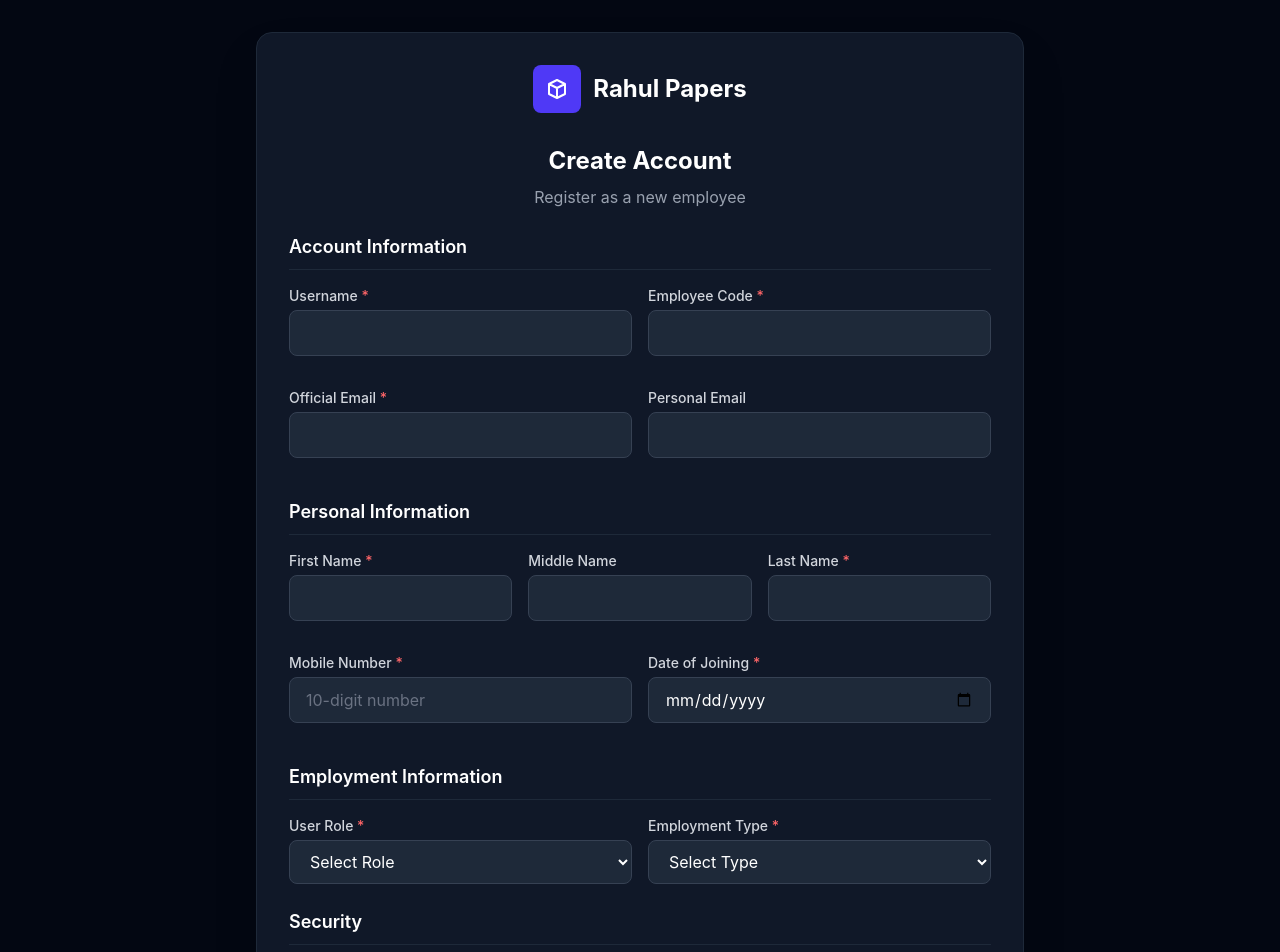
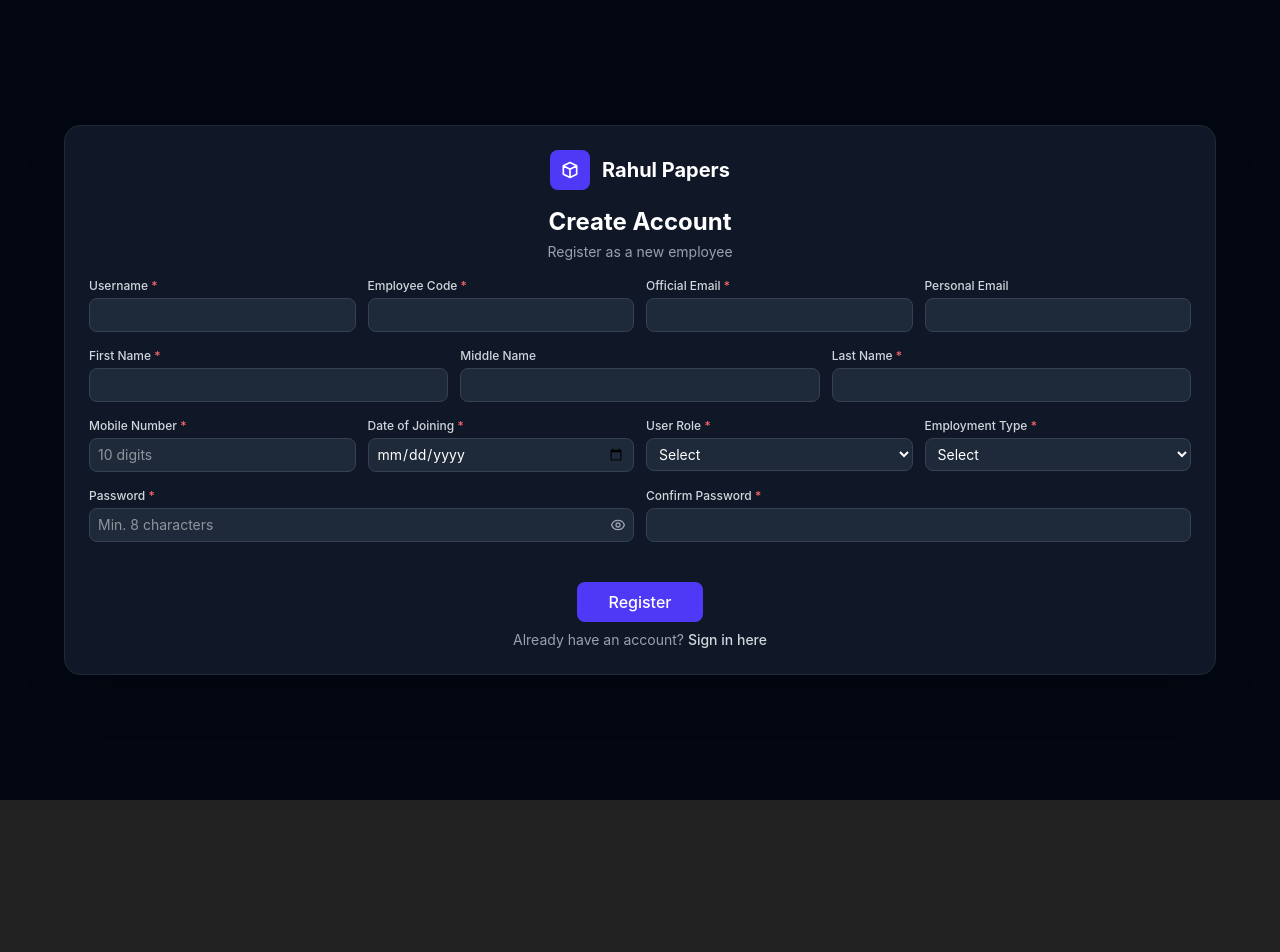
Before and after one commit to vanshh13/agentic-paper-erp-react, a React (Vite) app: page /auth/register in a window 1280 px wide. Shown: the top 952 px of the page. After the commit the page ends 800 px from the top, so only its background shows below. Built offline with nearby package versions, Linux system fonts and the light colour scheme.

Commit message:
update sidebar& login-register

```diff
--- a/src/components/ui/button.jsx
+++ b/src/components/ui/button.jsx
@@ -1,12 +1,8 @@
 const Button = ({ children, loading, ...props }) => (
   <button
+    className="px-8 py-2 bg-indigo-600 hover:bg-indigo-700 text-white font-medium rounded-lg transition-colors disabled:opacity-50 disabled:cursor-not-allowed"
+    disabled={loading}
     {...props}
-      disabled={loading || props.disabled}
-      className={`w-full py-3 px-4 rounded-lg font-medium transition-all ${
-        loading || props.disabled
-          ? 'bg-gray-700 cursor-not-allowed text-gray-400'
-          : 'bg-indigo-600 hover:bg-indigo-700 text-white'
-      }`}
   >
     {loading ? 'Processing...' : children}
   </button>
--- a/src/components/ui/input.jsx
+++ b/src/components/ui/input.jsx
@@ -1,15 +1,15 @@
-const Input = ({ label, error, ...props }) => (
-    <div className="mb-4">
-      <label className="block text-sm font-medium text-gray-300 mb-1">
-        {label} {props.required && <span className="text-red-400">*</span>}
+const Input = ({ label, error, required, ...props }) => (
+  <div>
+    <label className="block text-xs font-medium text-gray-300 mb-1">
+      {label} {required && <span className="text-red-400">*</span>}
     </label>
     <input
-        {...props}
-        className={`w-full px-4 py-2.5 bg-gray-800 border rounded-lg focus:outline-none focus:ring-2 focus:ring-indigo-500 transition-all text-white placeholder-gray-500 ${
+      className={`w-full px-2 py-1.5 text-sm bg-gray-800 border rounded-lg focus:outline-none focus:ring-1 focus:ring-indigo-500 transition-all text-white ${
         error ? 'border-red-500' : 'border-gray-700'
       }`}
+      {...props}
     />
-      {error && <p className="text-red-400 text-xs mt-1">{error}</p>}
+    {error && <p className="text-red-400 text-xs mt-0.5">{error}</p>}
   </div>
 );
 
--- /dev/null
+++ b/src/components/ui/passwordInput.jsx
@@ -0,0 +1,44 @@
+import { useState } from "react";
+
+const PasswordInput = ({ label, error, required, value, onChange, name, ...props }) => {
+  const [showPassword, setShowPassword] = useState(false);
+
+  return (
+    <div className="mb-4">
+      <label className="block text-xs font-medium text-gray-300 mb-1">
+        {label} {required && <span className="text-red-400">*</span>}
+      </label>
+      <div className="relative">
+        <input
+          type={showPassword ? "text" : "password"}
+          name={name}
+          value={value}
+          onChange={onChange}
+          className={`w-full px-2 py-1.5 pr-8 text-sm bg-gray-800 border rounded-lg focus:outline-none focus:ring-1 focus:ring-indigo-500 transition-all text-white ${
+            error ? 'border-red-500' : 'border-gray-700'
+          }`}
+          {...props}
+        />
+        <button
+          type="button"
+          onClick={() => setShowPassword(!showPassword)}
+          className="absolute right-2 top-1/2 -translate-y-1/2 text-gray-400 hover:text-gray-300 transition-colors"
+        >
+          {showPassword ? (
+            <svg className="w-4 h-4" fill="none" stroke="currentColor" viewBox="0 0 24 24">
+              <path strokeLinecap="round" strokeLinejoin="round" strokeWidth={2} d="M13.875 18.825A10.05 10.05 0 0112 19c-4.478 0-8.268-2.943-9.543-7a9.97 9.97 0 011.563-3.029m5.858.908a3 3 0 114.243 4.243M9.878 9.878l4.242 4.242M9.88 9.88l-3.29-3.29m7.532 7.532l3.29 3.29M3 3l3.59 3.59m0 0A9.953 9.953 0 0112 5c4.478 0 8.268 2.943 9.543 7a10.025 10.025 0 01-4.132 5.411m0 0L21 21" />
+            </svg>
+          ) : (
+            <svg className="w-4 h-4" fill="none" stroke="currentColor" viewBox="0 0 24 24">
+              <path strokeLinecap="round" strokeLinejoin="round" strokeWidth={2} d="M15 12a3 3 0 11-6 0 3 3 0 016 0z" />
+              <path strokeLinecap="round" strokeLinejoin="round" strokeWidth={2} d="M2.458 12C3.732 7.943 7.523 5 12 5c4.478 0 8.268 2.943 9.542 7-1.274 4.057-5.064 7-9.542 7-4.477 0-8.268-2.943-9.542-7z" />
+            </svg>
+          )}
+        </button>
+      </div>
+      {error && <p className="text-red-400 text-xs mt-0.5">{error}</p>}
+    </div>
+  );
+};
+
+export default PasswordInput;
--- a/src/pages/auth/register.jsx
+++ b/src/pages/auth/register.jsx
@@ -3,26 +3,17 @@
 import Button from "../../components/ui/button";
 import { Link } from "react-router-dom";
 import { useNavigate } from "react-router-dom";
+import PasswordInput from "../../components/ui/passwordInput";
 const Register = () => {
   const navigate = useNavigate();
   const [formData, setFormData] = useState({
-      username: '',
-      official_email: '',
-      personal_email: '',
-      password: '',
-      confirm_password: '',
-      employee_code: '',
-      first_name: '',
-      middle_name: '',
-      last_name: '',
-      mobile_number: '',
-      date_of_joining: '',
-      user_role: '',
+    username: '', official_email: '', personal_email: '', password: '',
+    confirm_password: '', employee_code: '', first_name: '', middle_name: '',
+    last_name: '', mobile_number: '', date_of_joining: '', user_role: '',
     employment_type: '',
   });
   const [errors, setErrors] = useState({});
   const [loading, setLoading] = useState(false);
-    const [success, setSuccess] = useState(false);
 
   const userRoles = ['Admin', 'Manager', 'Employee', 'HR', 'Finance'];
   const employmentTypes = ['Full-Time', 'Part-Time', 'Contract', 'Intern'];
@@ -32,36 +23,36 @@
     const emailRegex = /^[^\s@]+@[^\s@]+\.[^\s@]+$/;
     const mobileRegex = /^[0-9]{10}$/;
 
-      if (!formData.username.trim()) newErrors.username = 'Username is required';
+    if (!formData.username.trim()) newErrors.username = 'Required';
     if (!formData.official_email.trim()) {
-        newErrors.official_email = 'Official email is required';
+      newErrors.official_email = 'Required';
     } else if (!emailRegex.test(formData.official_email)) {
-        newErrors.official_email = 'Invalid email format';
+      newErrors.official_email = 'Invalid format';
     }
     if (formData.personal_email && !emailRegex.test(formData.personal_email)) {
-        newErrors.personal_email = 'Invalid email format';
+      newErrors.personal_email = 'Invalid format';
     }
     if (!formData.password) {
-        newErrors.password = 'Password is required';
+      newErrors.password = 'Required';
     } else if (formData.password.length < 8) {
-        newErrors.password = 'Password must be at least 8 characters';
+      newErrors.password = 'Min 8 chars';
     }
     if (!formData.confirm_password) {
-        newErrors.confirm_password = 'Please confirm password';
+      newErrors.confirm_password = 'Required';
     } else if (formData.password !== formData.confirm_password) {
-        newErrors.confirm_password = 'Passwords do not match';
+      newErrors.confirm_password = 'Must match';
     }
-      if (!formData.employee_code.trim()) newErrors.employee_code = 'Employee code is required';
-      if (!formData.first_name.trim()) newErrors.first_name = 'First name is required';
-      if (!formData.last_name.trim()) newErrors.last_name = 'Last name is required';
+    if (!formData.employee_code.trim()) newErrors.employee_code = 'Required';
+    if (!formData.first_name.trim()) newErrors.first_name = 'Required';
+    if (!formData.last_name.trim()) newErrors.last_name = 'Required';
     if (!formData.mobile_number.trim()) {
-        newErrors.mobile_number = 'Mobile number is required';
+      newErrors.mobile_number = 'Required';
     } else if (!mobileRegex.test(formData.mobile_number)) {
-        newErrors.mobile_number = 'Invalid mobile number (10 digits required)';
+      newErrors.mobile_number = '10 digits';
     }
-      if (!formData.date_of_joining) newErrors.date_of_joining = 'Date of joining is required';
-      if (!formData.user_role) newErrors.user_role = 'User role is required';
-      if (!formData.employment_type) newErrors.employment_type = 'Employment type is required';
+    if (!formData.date_of_joining) newErrors.date_of_joining = 'Required';
+    if (!formData.user_role) newErrors.user_role = 'Required';
+    if (!formData.employment_type) newErrors.employment_type = 'Required';
 
     return newErrors;
   };
@@ -108,225 +99,75 @@
     }
   };
 
-    if (success) {
   return (
-        <div className="min-h-screen bg-gray-950 flex items-center justify-center px-4">
-          <div className="max-w-md w-full bg-gray-900 rounded-2xl shadow-2xl p-8 text-center border border-gray-800">
-            <div className="w-16 h-16 bg-green-500/20 rounded-full flex items-center justify-center mx-auto mb-4 border border-green-500/50">
-              <svg className="w-8 h-8 text-green-400" fill="none" stroke="currentColor" viewBox="0 0 24 24">
-                <path strokeLinecap="round" strokeLinejoin="round" strokeWidth={2} d="M5 13l4 4L19 7" />
-              </svg>
-            </div>
-            <h2 className="text-2xl font-bold text-white mb-2">Registration Successful!</h2>
-            <p className="text-gray-400">Redirecting to login page...</p>
-          </div>
-        </div>
-      );
-    }
-
-    return (
-      <div className="min-h-screen bg-gray-950 py-8 px-4">
-        <div className="max-w-3xl mx-auto">
-          <div className="bg-gray-900 rounded-2xl shadow-2xl p-8 border border-gray-800">
-            <div className="flex items-center justify-center mb-8">
-              <div className="w-12 h-12 bg-indigo-600 rounded-lg flex items-center justify-center mr-3">
-                <svg className="w-6 h-6 text-white" fill="none" stroke="currentColor" viewBox="0 0 24 24">
+    <div className="min-h-screen bg-gray-950 flex items-center justify-center p-2 sm:p-4">
+      <div className="w-full max-w-6xl bg-gray-900 rounded-2xl shadow-2xl border border-gray-800 p-4 sm:p-6 max-h-screen overflow-y-auto">
+        <div className="flex items-center justify-center mb-3 sm:mb-4">
+          <div className="w-8 h-8 sm:w-10 sm:h-10 bg-indigo-600 rounded-lg flex items-center justify-center mr-2 sm:mr-3">
+            <svg className="w-4 h-4 sm:w-5 sm:h-5 text-white" fill="none" stroke="currentColor" viewBox="0 0 24 24">
               <path strokeLinecap="round" strokeLinejoin="round" strokeWidth={2} d="M20 7l-8-4-8 4m16 0l-8 4m8-4v10l-8 4m0-10L4 7m8 4v10M4 7v10l8 4" />
             </svg>
           </div>
-              <span className="text-2xl font-bold text-white">Rahul Papers</span>
+          <span className="text-lg sm:text-xl font-bold text-white">Rahul Papers</span>
         </div>
 
-            <h2 className="text-2xl font-bold text-white mb-2 text-center">Create Account</h2>
-            <p className="text-gray-400 mb-6 text-center">Register as a new employee</p>
+        <h2 className="text-xl sm:text-2xl font-bold text-white mb-1 text-center">Create Account</h2>
+        <p className="text-gray-400 mb-3 sm:mb-4 text-center text-xs sm:text-sm">Register as a new employee</p>
 
-            <form onSubmit={handleSubmit}>
-              <div className="mb-6">
-                <h3 className="text-lg font-semibold text-white mb-4 pb-2 border-b border-gray-800">Account Information</h3>
-                <div className="grid grid-cols-1 md:grid-cols-2 gap-4">
-                  <Input
-                    label="Username"
-                    type="text"
-                    name="username"
-                    value={formData.username}
-                    onChange={handleChange}
-                    error={errors.username}
-                    required
-                    autoComplete="username"
-                  />
-                  <Input
-                    label="Employee Code"
-                    type="text"
-                    name="employee_code"
-                    value={formData.employee_code}
-                    onChange={handleChange}
-                    error={errors.employee_code}
-                    required
-                  />
-                  <Input
-                    label="Official Email"
-                    type="email"
-                    name="official_email"
-                    value={formData.official_email}
-                    onChange={handleChange}
-                    error={errors.official_email}
-                    required
-                    autoComplete="email"
-                  />
-                  <Input
-                    label="Personal Email"
-                    type="email"
-                    name="personal_email"
-                    value={formData.personal_email}
-                    onChange={handleChange}
-                    error={errors.personal_email}
-                    autoComplete="email"
-                  />
+        <form onSubmit={handleSubmit} className="space-y-3 sm:space-y-4">
+          <div className="grid grid-cols-1 sm:grid-cols-2 lg:grid-cols-4 gap-2 sm:gap-3">
+            <Input label="Username" name="username" value={formData.username} onChange={handleChange} error={errors.username} required />
+            <Input label="Employee Code" name="employee_code" value={formData.employee_code} onChange={handleChange} error={errors.employee_code} required />
+            <Input label="Official Email" type="email" name="official_email" value={formData.official_email} onChange={handleChange} error={errors.official_email} required />
+            <Input label="Personal Email" type="email" name="personal_email" value={formData.personal_email} onChange={handleChange} error={errors.personal_email} />
+          </div>
+
+          <div className="grid grid-cols-1 sm:grid-cols-2 lg:grid-cols-3 gap-2 sm:gap-3">
+            <Input label="First Name" name="first_name" value={formData.first_name} onChange={handleChange} error={errors.first_name} required />
+            <Input label="Middle Name" name="middle_name" value={formData.middle_name} onChange={handleChange} error={errors.middle_name} />
+            <Input label="Last Name" name="last_name" value={formData.last_name} onChange={handleChange} error={errors.last_name} required />
+          </div>
+
+          <div className="grid grid-cols-1 sm:grid-cols-2 lg:grid-cols-4 gap-3">
+            <Input label="Mobile Number" type="tel" name="mobile_number" value={formData.mobile_number} onChange={handleChange} error={errors.mobile_number} required placeholder="10 digits" />
+            <Input label="Date of Joining" type="date" name="date_of_joining" value={formData.date_of_joining} onChange={handleChange} error={errors.date_of_joining} required />
+
+            <div>
+              <label className="block text-xs font-medium text-gray-300 mb-1">
+                User Role <span className="text-red-400">*</span>
+              </label>
+              <select name="user_role" value={formData.user_role} onChange={handleChange} className={`w-full px-2 py-1.5 text-sm bg-gray-800 border rounded-lg focus:outline-none focus:ring-1 focus:ring-indigo-500 text-white ${errors.user_role ? 'border-red-500' : 'border-gray-700'}`} required>
+                <option value="">Select</option>
+                {userRoles.map(role => <option key={role} value={role}>{role}</option>)}
+              </select>
+              {errors.user_role && <p className="text-red-400 text-xs mt-0.5">{errors.user_role}</p>}
+            </div>
+
+            <div>
+              <label className="block text-xs font-medium text-gray-300 mb-1">
+                Employment Type <span className="text-red-400">*</span>
+              </label>
+              <select name="employment_type" value={formData.employment_type} onChange={handleChange} className={`w-full px-2 py-1.5 text-sm bg-gray-800 border rounded-lg focus:outline-none focus:ring-1 focus:ring-indigo-500 text-white ${errors.employment_type ? 'border-red-500' : 'border-gray-700'}`} required>
+                <option value="">Select</option>
+                {employmentTypes.map(type => <option key={type} value={type}>{type}</option>)}
+              </select>
+              {errors.employment_type && <p className="text-red-400 text-xs mt-0.5">{errors.employment_type}</p>}
             </div>
           </div>
 
-              <div className="mb-6">
-                <h3 className="text-lg font-semibold text-white mb-4 pb-2 border-b border-gray-800">Personal Information</h3>
-                <div className="grid grid-cols-1 md:grid-cols-3 gap-4">
-                  <Input
-                    label="First Name"
-                    type="text"
-                    name="first_name"
-                    value={formData.first_name}
-                    onChange={handleChange}
-                    error={errors.first_name}
-                    required
-                    autoComplete="given-name"
-                  />
-                  <Input
-                    label="Middle Name"
-                    type="text"
-                    name="middle_name"
-                    value={formData.middle_name}
-                    onChange={handleChange}
-                    error={errors.middle_name}
-                    autoComplete="additional-name"
-                  />
-                  <Input
-                    label="Last Name"
-                    type="text"
-                    name="last_name"
-                    value={formData.last_name}
-                    onChange={handleChange}
-                    error={errors.last_name}
-                    required
-                    autoComplete="family-name"
-                  />
-                </div>
-                <div className="grid grid-cols-1 md:grid-cols-2 gap-4 mt-4">
-                  <Input
-                    label="Mobile Number"
-                    type="tel"
-                    name="mobile_number"
-                    value={formData.mobile_number}
-                    onChange={handleChange}
-                    error={errors.mobile_number}
-                    required
-                    placeholder="10-digit number"
-                    autoComplete="tel"
-                  />
-                  <Input
-                    label="Date of Joining"
-                    type="date"
-                    name="date_of_joining"
-                    value={formData.date_of_joining}
-                    onChange={handleChange}
-                    error={errors.date_of_joining}
-                    required
-                  />
-                </div>
+          <div className="grid grid-cols-1 sm:grid-cols-2 gap-3">
+            <PasswordInput label="Password" name="password" value={formData.password} onChange={handleChange} error={errors.password} required placeholder="Min. 8 characters" />
+            <Input label="Confirm Password" type="password" name="confirm_password" value={formData.confirm_password} onChange={handleChange} error={errors.confirm_password} required />
           </div>
 
-              <div className="mb-6">
-                <h3 className="text-lg font-semibold text-white mb-4 pb-2 border-b border-gray-800">Employment Information</h3>
-                <div className="grid grid-cols-1 md:grid-cols-2 gap-4">
-                  <div>
-                    <label className="block text-sm font-medium text-gray-300 mb-1">
-                      User Role <span className="text-red-400">*</span>
-                    </label>
-                    <select
-                      name="user_role"
-                      value={formData.user_role}
-                      onChange={handleChange}
-                      className={`w-full px-4 py-2.5 bg-gray-800 border rounded-lg focus:outline-none focus:ring-2 focus:ring-indigo-500 transition-all text-white ${
-                        errors.user_role ? 'border-red-500' : 'border-gray-700'
-                      }`}
-                      required
-                    >
-                      <option value="">Select Role</option>
-                      {userRoles.map(role => (
-                        <option key={role} value={role}>{role}</option>
-                      ))}
-                    </select>
-                    {errors.user_role && <p className="text-red-400 text-xs mt-1">{errors.user_role}</p>}
-                  </div>
-                  <div>
-                    <label className="block text-sm font-medium text-gray-300 mb-1">
-                      Employment Type <span className="text-red-400">*</span>
-                    </label>
-                    <select
-                      name="employment_type"
-                      value={formData.employment_type}
-                      onChange={handleChange}
-                      className={`w-full px-4 py-2.5 bg-gray-800 border rounded-lg focus:outline-none focus:ring-2 focus:ring-indigo-500 transition-all text-white ${
-                        errors.employment_type ? 'border-red-500' : 'border-gray-700'
-                      }`}
-                      required
-                    >
-                      <option value="">Select Type</option>
-                      {employmentTypes.map(type => (
-                        <option key={type} value={type}>{type}</option>
-                      ))}
-                    </select>
-                    {errors.employment_type && <p className="text-red-400 text-xs mt-1">{errors.employment_type}</p>}
-                  </div>
-                </div>
-              </div>
-
-              <div className="mb-6">
-                <h3 className="text-lg font-semibold text-white mb-4 pb-2 border-b border-gray-800">Security</h3>
-                <div className="grid grid-cols-1 md:grid-cols-2 gap-4">
-                  <Input
-                    label="Password"
-                    type="password"
-                    name="password"
-                    value={formData.password}
-                    onChange={handleChange}
-                    error={errors.password}
-                    required
-                    autoComplete="new-password"
-                    placeholder="Min. 8 characters"
-                  />
-                  <Input
-                    label="Confirm Password"
-                    type="password"
-                    name="confirm_password"
-                    value={formData.confirm_password}
-                    onChange={handleChange}
-                    error={errors.confirm_password}
-                    required
-                    autoComplete="new-password"
-                  />
-                </div>
-              </div>
-
-              <Button type="submit" loading={loading}>
-                Register
-              </Button>
-            </form>
-
-            <p className="mt-6 text-center text-sm text-gray-400">
+          <div className="flex flex-col items-center gap-2 pt-2">
+            <Button type="submit" loading={loading}>Register</Button>
+            <p className="text-sm text-gray-400">
               Already have an account?{' '}
-              <Link to="/auth/login" className="tex t-gray-400 font-medium hover:text-gray-300 transition-colors">
-              Sign in here
-            </Link>
+              <Link to="/auth/login" className="text-gray-300 font-medium hover:text-white transition-colors">  Sign in here</Link>
             </p>
           </div>
+        </form>
       </div>
     </div>
   );
```
Also changed, not shown: src/layout/Sidebar.jsx (+26 -16 lines), src/pages/auth/login.jsx (+7 -3 lines). Lines whose indentation alone changed are shown as unchanged.
